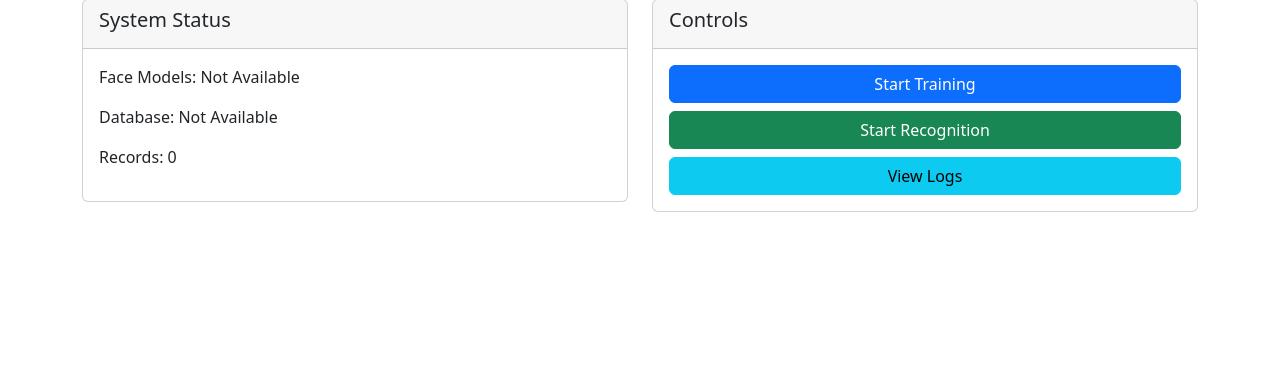
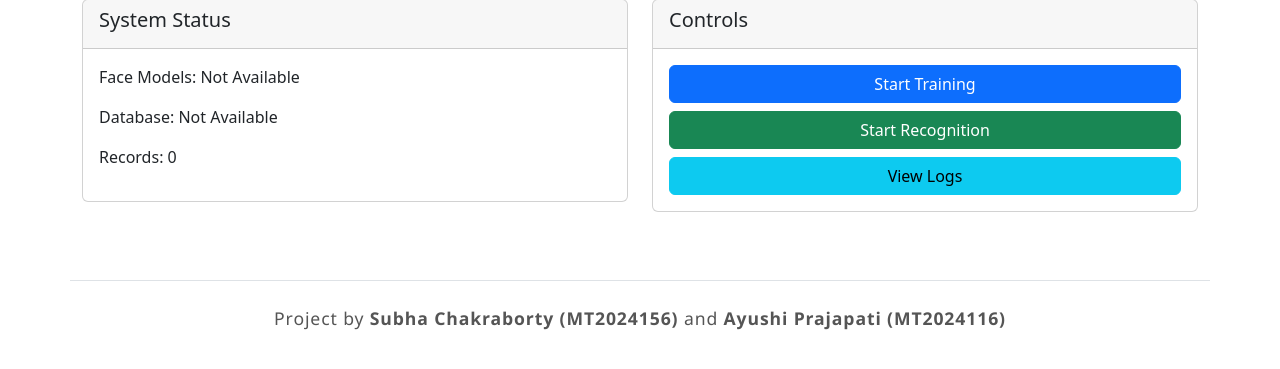
Before and after one commit to substobeme/spe_project, a Flask app: page / in a window 1280 px wide. Shown: the part 97-466 px from the top of the page. Run offline with Flask 2, Linux system fonts and the light colour scheme; some libraries are stand-ins or nearby versions.

Commit message:
Update index.html

```diff
--- a/templates/index.html
+++ b/templates/index.html
@@ -9,6 +9,14 @@
         .card {
             margin-bottom: 20px;
         }
+        .footer-text {
+         font-size: 1.1rem;
+         font-weight: 500;
+         color: #555;
+         font-family: 'Segoe UI', Tahoma, Geneva, Verdana, sans-serif;
+         letter-spacing: 0.05em;
+         user-select: none;
+}
     </style>
 </head>
 <body>
@@ -43,6 +51,9 @@
                     </div>
                 </div>
             </div>
+            <div class="footer-text text-center mt-5 pt-4 border-top">
+            Project by <strong>Subha Chakraborty (MT2024156)</strong> and <strong>Ayushi Prajapati (MT2024116)</strong>
+          </div>
         </div>
 
         <div class="alert alert-info mt-4" id="message-area" style="display: none;"></div>
```
